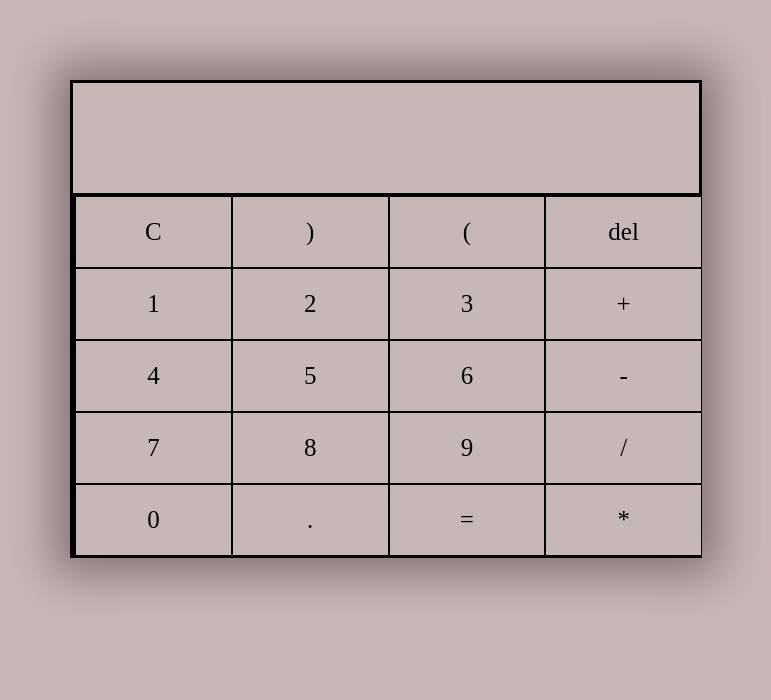
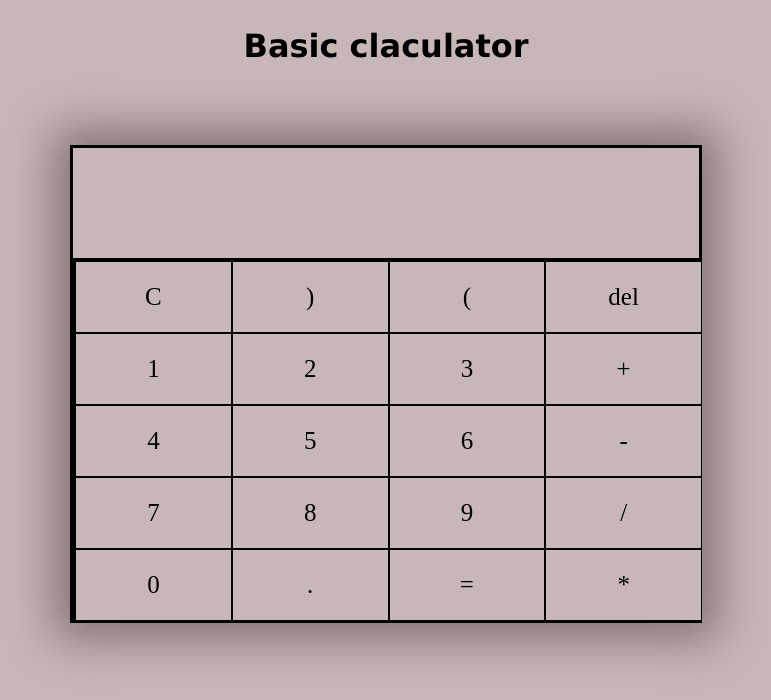
Before and after one commit to kotapatianuhya/calculator, a plain HTML site: page index.html in a window 1280 px wide. Shown: the whole page, without its empty margins (254-1025 px from the left). Drawn offline with Linux system fonts and the light colour scheme.

Commit message:
added heading

```diff
--- a/index.html
+++ b/index.html
@@ -6,7 +6,7 @@
     </head>
     <body>
          <section>
-
+             <h1>Basic claculator</h1>
              <div class="container">
                  <div id="display"></div>
                  <div class="buttons">
--- a/style.css
+++ b/style.css
@@ -1,6 +1,12 @@
 *{
     background-color: rgb(200, 183, 183);
     flex-wrap: wrap;
+}
+h1{
+     text-align: center;
+     font-size: xx-large;
+     font-family:Verdana, Geneva, Tahoma, sans-serif;
+
 }
 .container{
     max-width: 50%;
```
